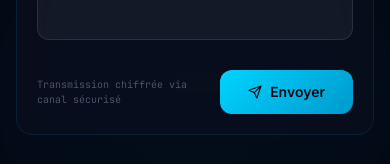
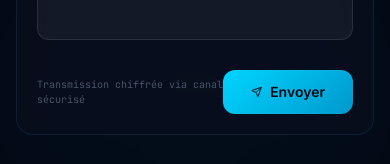
Before and after one commit to hazem-soussi-HA/portfolio_final, a React (Vite) app: page / in a window 390 px wide. Shown: the part 9154-9318 px from the top of the page. Built offline with nearby package versions, Linux system fonts and the light colour scheme.

Commit message:
fix: i18n layout compat — navbar padding, stat label size, button min-width

```diff
--- a/src/components/ContactSection.jsx
+++ b/src/components/ContactSection.jsx
@@ -372,7 +372,7 @@ export default function ContactSection() {
                     t('contact.hint')
                   )}
                 </p>
-                <button type="submit" className="btn-primary text-sm">
+                <button type="submit" className="btn-primary text-sm min-w-[130px] justify-center">
                   <Send size={14} />
                   {t('contact.send')}
                 </button>
--- a/src/components/HeroSection.jsx
+++ b/src/components/HeroSection.jsx
@@ -151,7 +151,7 @@ export default function HeroSection() {
           ].map((stat) => (
             <div key={stat.label} className="glass rounded-xl px-3 py-3 sm:p-4 text-center">
               <div className="font-mono font-bold text-sm sm:text-base text-cyan">{stat.value}</div>
-              <div className="text-[10px] sm:text-xs text-slate-500 mt-1">{stat.label}</div>
+              <div className="text-[10px] text-slate-500 mt-1 leading-tight">{stat.label}</div>
             </div>
           ))}
         </motion.div>
--- a/src/components/Navbar.jsx
+++ b/src/components/Navbar.jsx
@@ -78,7 +78,7 @@ export default function Navbar() {
                   key={link.href}
                   href={link.href}
                   onClick={(e) => handleNavClick(e, link.href)}
-                  className="px-4 py-2 text-sm text-slate-400 hover:text-cyan transition-colors rounded-lg hover:bg-white/5"
+                  className="px-3 py-2 text-sm text-slate-400 hover:text-cyan transition-colors rounded-lg hover:bg-white/5 whitespace-nowrap"
                 >
                   {link.label}
                 </a>
```
